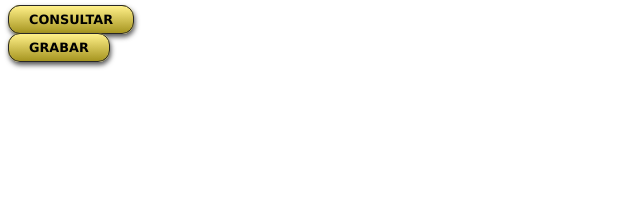
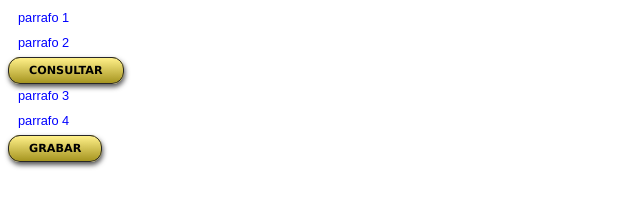
Before and after one commit to DaniloChaves/websites-jQuery-laboratorio, a plain HTML site: page index.html in a window 1280 px wide. Shown: the whole page, without its empty margins (0-640 px from the left). Drawn offline with nearby package versions, Linux system fonts and the light colour scheme.

Commit message:
laboratorio jQery 3

```diff
--- a/estilos.css
+++ b/estilos.css
@@ -0,0 +1,37 @@
+.boton {
+	font-weight: bold;
+	background-color: #A69520;
+	text-transform: uppercase;
+	font-family: verdana;
+	border: 1px solid #282727;
+	font-size: .7em;
+	line-height: .25em;
+	padding: 6px 20px;
+	cursor: pointer;
+	color: #000;
+	text-decoration: none;
+
+	/* START rounded */
+	border-radius: 12px;
+	-webkit-border-radius: 12px;
+	-moz-border-radius: 12px;
+	/* END rounded */
+
+	box-shadow: 1px 3px 5px #555;
+	-webkit-box-shadow: 1px 3px 5px #555;
+	-moz-box-shadow: 1px 3px 5px #555;
+
+	/* SART gradient */
+	background: -webkit-gradient(linear, 0 0, 0 100%, from(#FFF089), to(#A69520));
+	background: -moz-linear-gradient(#FFF089, #A69520);
+	background: -o-linear-gradient(#FFF089, #A69520);
+	background: linear-gradient(top center, #FFF089, #A69520);
+	/* END gradient */
+}
+p {
+  margin: 10px 10px;
+  font-family: Arial;
+  font-size: .8em;
+  text-align: justify;
+  color: blue;
+}
--- a/index.html
+++ b/index.html
@@ -3,19 +3,19 @@
 <head>
 	<meta charset="utf-8" />
 	<title>laboratorio jQuery</title>
-	<link rel="stylesheet" href="laboratorio.css" />
+	<link rel="stylesheet" href="estilos.css" />
 	<script src="http://code.jquery.com/jquery-1.10.1.min.js"></script>
 	<script src="http://code.jquery.com/jquery-migrate-1.2.1.min.js"></script>
 </head>
 <body>
     <div class id="cosa">
-    	<p></p>
-    	<p></p>
-      	<a class="button" href="#">consultar</a>
+    	<p>parrafo 1</p>
+    	<p>parrafo 2</p>
+      	<a class="boton" href="#">consultar</a>
     </div>
     <div class id="cosa">
-		<p></p>
-		<p></p>
-      	<a class="button" href="#">grabar</a>
+		<p>parrafo 3</p>
+		<p>parrafo 4</p>
+      	<a class="boton" href="#">grabar</a>
     </div>
 </body>
```
